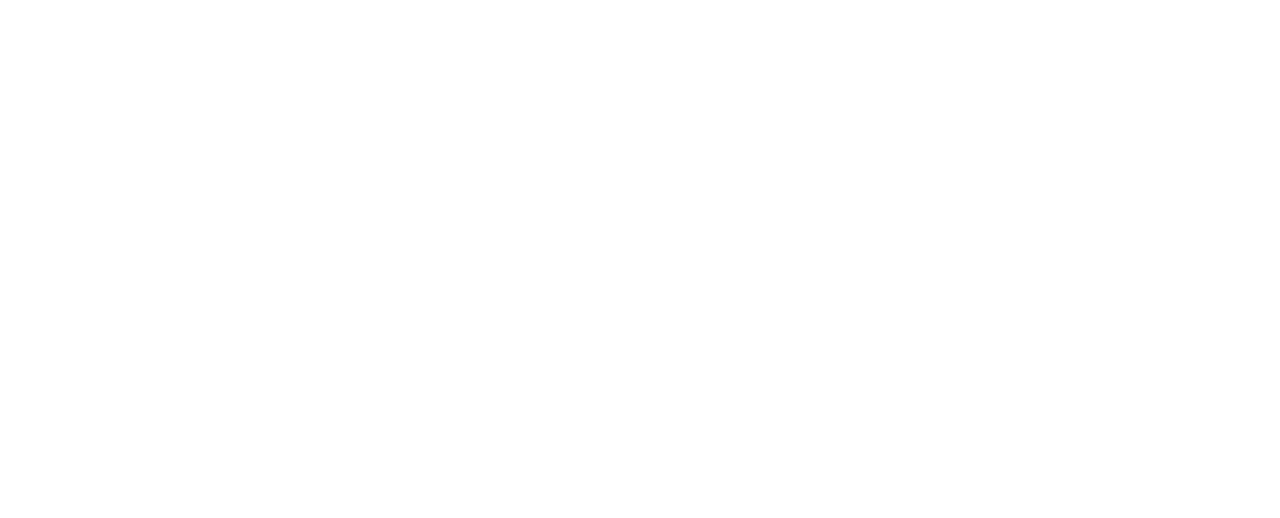
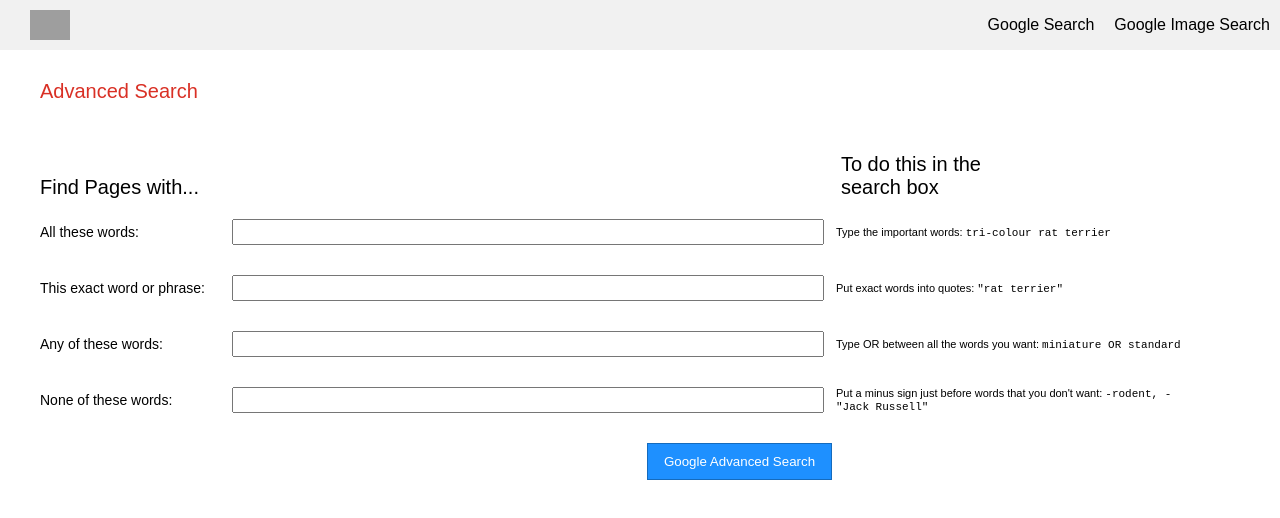
Before and after one commit to ChrisPanopoulos/CS50w-Project-0, a plain HTML site: page advanced.html in a window 1280 px wide. Drawn offline with Linux system fonts and the light colour scheme; grey boxes are pictures that could not be loaded.

Commit message:
Created advanced search page

```diff
--- a/advanced.html
+++ b/advanced.html
@@ -0,0 +1,84 @@
+<!DOCTYPE html>
+<html lang="en">
+<head>
+    <meta charset="UTF-8">
+    <meta http-equiv="X-UA-Compatible" content="IE=edge">
+    <meta name="viewport" content="width=device-width, initial-scale=1.0">
+    <title>Advanced Search</title>
+    <link rel="stylesheet" href="styles.css">
+</head>
+<body>
+
+    <div class="advanced-header">
+        <div class="advanced-logo">
+            <a href="index.html"></a>
+            <img
+            src="https://www.google.com/images/branding/googlelogo/1x/googlelogo_color_272x92dp.png"
+            alt="Google logo"
+          />
+        </div>
+        <div class="header-links">
+            <a href="index.html">Google Search</a>
+            <a href="images.html">Google Image Search</a>
+        </div>
+    </div>
+        <div class="bar">
+            <label>Advanced Search</label>
+        </div>
+        <div class="line"></div>
+        <div class="advanced-search-container">
+            <form action="https://www.google.com/search" method="get">
+                <label>Find Pages with...</label>
+                <div class="whitespace"></div>
+                <label>To do this in the search box</label>
+                <div class="form-group">
+                    <label>All these words:</label>
+                    <input type="text" name="as_q">
+                    <div class="clarification">
+                        Type the important words:
+                        <span class="monospace">tri-colour rat terrier</span>
+
+                    </div>
+
+                </div>
+
+                <div class="form-group">
+                    <label>This exact word or phrase:</label>
+                    <input type="text" name="as_epq">
+                    <div class="clarification">
+                        Put exact words into quotes:
+                        <span class="monospace">"rat terrier"</span>
+                    </div>
+                </div>
+
+                <div class="form-group">
+                    <label>Any of these words:</label>
+                    <input type="text" name="as_oq">
+                    <div class="clarification">
+                        Type OR between all the words you want:
+                        <span class="monospace">miniature OR standard</span>
+                    </div>
+                </div>
+
+                <div class="form-group">
+                    <label>None of these words:</label>
+                    <input type="text" name="as_eq">
+                    <div class="clarification">
+                        Put a minus sign just before words that you don't want:
+                        <span class="monospace">-rodent, -"Jack Russell"</span>
+                    </div>
+                </div>
+
+                <div class="form-group">
+                    <label></label>
+                    <div class="right-align">
+                        <input type="submit" class="blue-button" value="Google Advanced Search">
+
+                    </div>
+                </div>
+            </form>
+        </div>
+
+
+</body>
+</html>
--- a/styles.css
+++ b/styles.css
@@ -23,6 +23,71 @@
     margin: 20px;
 }
 
+input:focus{
+    outline: none;
+}
+
+input.blue-button {
+    background-color: dodgerblue;
+    color: white;
+    font-size: smaller;
+    max-width: 200px;
+    border-radius: 0px;
+    border: 1px solid #156bbd;
+    float: right;
+    padding: 10px 2px;
+    margin: 0;
+  }
+
+.header,
+.header-links,
+.advanced-logo,
+.advanced-header{
+  display: flex;
+  align-items: center;
+}
+.header a,
+.header-links a,
+.advanced-logo a,
+.advanced-header a {
+  color: black;
+  padding: 10px;
+  text-decoration: none;
+}
+
+.advanced-header {
+    background-color: #f1f1f1;
+    height: 50px;
+}
+
+.advanced-logo {
+    padding: 10px;
+}
+
+.advanced-logo img {
+    height: 30px;
+}
+
+.bar {
+    margin: 30px 10px;
+}
+
+.bar label {
+    color: #d93025;
+    font-size: 20px;
+    margin: 50px 30px;
+}
+
+.separator-line {
+    border-bottom: solid 1px #d6d6d6;
+  }
+
+
+
+
+.header-links {
+    margin-left: auto;
+}
 .search-container {
     display: flex;
     flex-direction: column;
@@ -45,3 +110,48 @@
     border: none;
     border-radius: 25px;
 }
+
+.search-container .logo-subtext {
+    color: #4285f4;
+    position: relative;
+    left: 110px;
+    top: -18px;
+}
+
+.advanced-search-container {
+    margin: 50px 40px;
+  }
+  .advanced-search-container label {
+    display: inline-block;
+    width: 16%;
+    font-size: 20px;
+  }
+  .advanced-search-container .whitespace {
+    display: inline-block;
+    width: 50%;
+  }
+  .advanced-search-container .form-group {
+    display: flex;
+    align-items: center;
+    margin-top: 10px;
+    padding: 10px 0;
+  }
+  .advanced-search-container .form-group label {
+    width: 16%;
+    font-size: 14px;
+  }
+  .advanced-search-container .form-group input[type="text"] {
+    width: 49%;
+    padding: 2px 0;
+  }
+  .advanced-search-container .form-group .clarification {
+    font-size: 11px;
+    width: 30%;
+    margin-left: 1%;
+  }
+  .advanced-search-container .form-group .clarification .monospace {
+    font-family: monospace;
+  }
+  .advanced-search-container .form-group .right-align {
+    width: 50%;
+  }
```
Also changed, not shown: index.html (+7 -0 lines).
